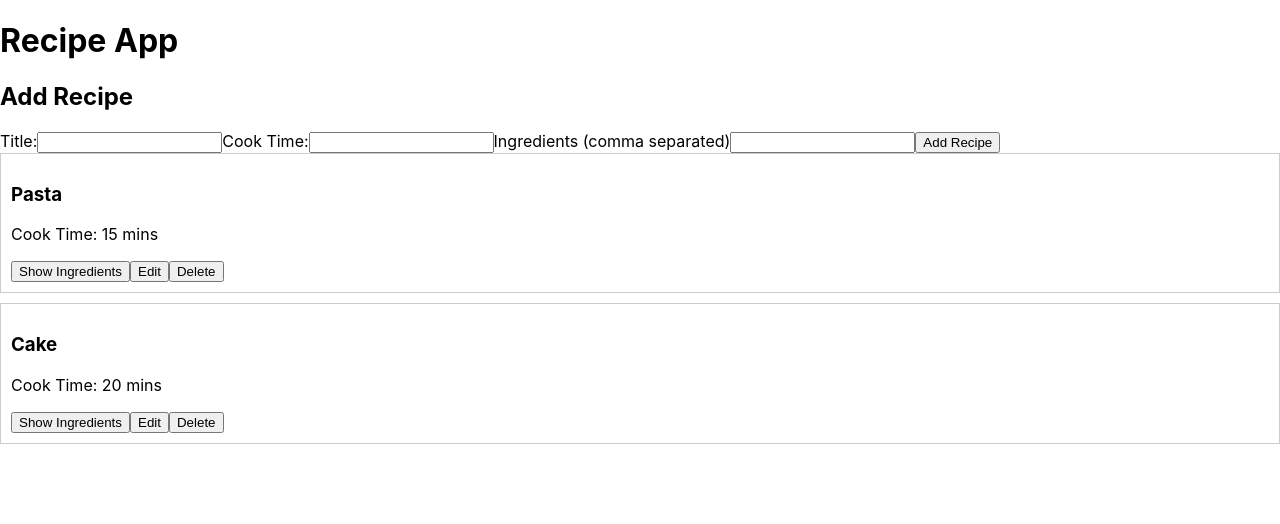
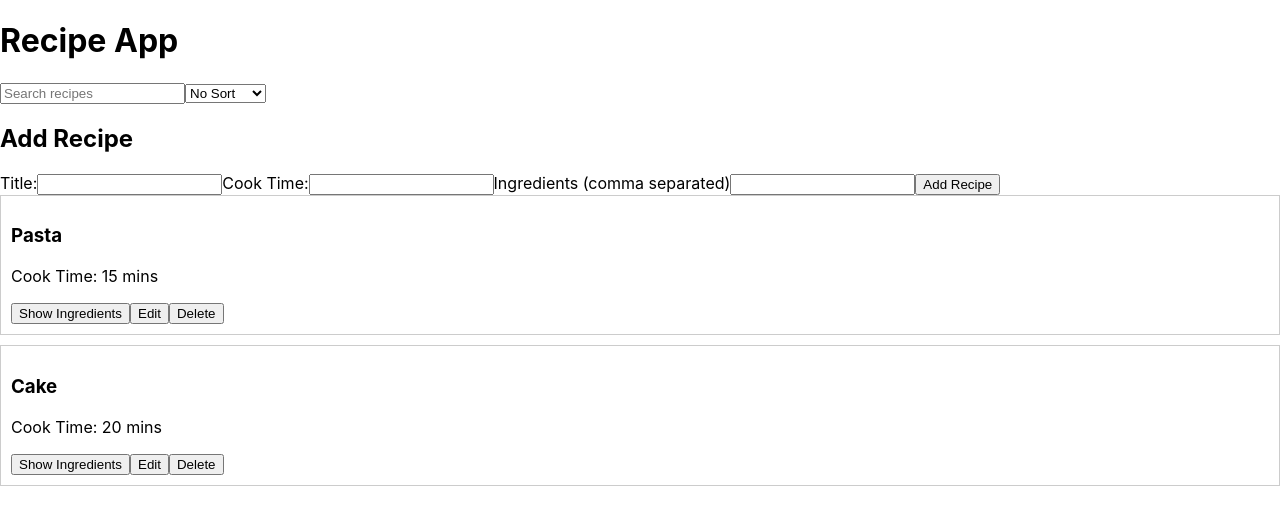
Before and after one commit to alanambrosedev/super-octo-fishstick, a React (Create React App) app: page / in a window 1280 px wide. Shown: the top 524 px of the page. Built offline with nearby package versions, Linux system fonts and the light colour scheme.

Commit message:
Add search and sort functionality to recipes in App component

```diff
--- a/src/App.js
+++ b/src/App.js
@@ -9,6 +9,8 @@ function App() {
   const [editTitle, setEditTitle] = useState("");
   const [editCookTime, setEditCookTime] = useState("");
   const [editIngredients, setEditIngredients] = useState("");
+  const [searchText, setSearchText] = useState("");
+  const [sortBy, setSortBy] = useState("");
   const HandleAddRecipe = (recipe) => {
     setRecipes([...recipes, recipe]);
   };
@@ -36,11 +38,35 @@ function App() {
     setEditRecipe(null);
   };
 
+  const filterRecipes = recipes.filter((item) =>
+    item.title.toLowerCase().includes(searchText.toLowerCase())
+  );
+
+  const sortedRecipe = [...filterRecipes].sort((a, b) => {
+    if (sortBy === "title_asc") {
+      return a.title.localeCompare(b.title);
+    }
+    if (sortBy === "title_desc") {
+      return b.title.localeCompare(a.title);
+    }
+    return 0;
+  });
   return (
     <div>
       <h1>Recipe App</h1>
+      <input
+        type="text"
+        placeholder="Search recipes"
+        value={searchText}
+        onChange={(e) => setSearchText(e.target.value)}
+      />
+      <select value={sortBy} onChange={(e) => setSortBy(e.target.value)}>
+        <option value="none">No Sort</option>
+        <option value="title_asc">Title (A-Z)</option>
+        <option value="title_desc">Title (Z-A)</option>
+      </select>
       <AddRecipe onAdd={HandleAddRecipe}></AddRecipe>
-      {recipes.map((item) => (
+      {sortedRecipe.map((item) => (
         <RecipeCard
           key={item.id}
           id={item.id}
```
